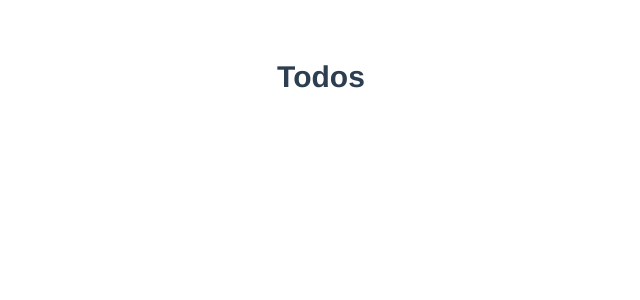
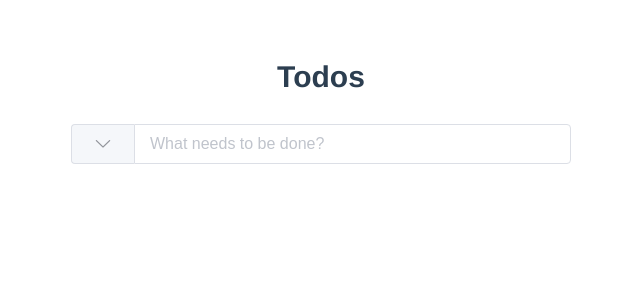
Before and after one commit to LaylaWang17/vue-todo-list, a Vue app: page / in a window 1280 px wide. Shown: the top 300 px of the page, without its empty margins (319-959 px from the left). Built offline with nearby package versions, Linux system fonts and the light colour scheme.

Commit message:
feat: add feature to input todo

```diff
--- a/src/App.vue
+++ b/src/App.vue
@@ -1,13 +1,22 @@
 <template>
   <div id="app">
     <p class="title">Todos</p>
+    <todo-input @add-todo="addTodo"></todo-input>
   </div>
 </template>
 
 <script>
+import TodoInput from './components/TodoInput.vue';
 export default {
   name: 'App',
-  components: {}
+  components: {
+    TodoInput
+  },
+  methods: {
+    addTodo: function(todo) {
+      console.log(todo);
+    }
+  }
 };
 </script>
 
@@ -18,7 +27,8 @@ export default {
   -moz-osx-font-smoothing: grayscale;
   text-align: center;
   color: #2c3e50;
-  margin-top: 60px;
+  margin: 60px auto;
+  width: 500px;
 }
 
 .title {
--- /dev/null
+++ b/src/components/TodoInput.vue
@@ -0,0 +1,32 @@
+<template>
+  <form @submit.prevent="$emit('add-todo', input)">
+    <el-input
+      class="input"
+      placeholder="What needs to be done?"
+      v-model="input"
+    >
+      <el-button
+        class="select-all-btn"
+        slot="prepend"
+        icon="el-icon-arrow-down"
+      ></el-button>
+    </el-input>
+  </form>
+</template>
+<style>
+.input {
+  font-size: 16px !important;
+}
+.select-all-btn {
+  font-size: 20px !important;
+}
+</style>
+<script>
+export default {
+  data() {
+    return {
+      input: ''
+    };
+  }
+};
+</script>
--- a/src/main.js
+++ b/src/main.js
@@ -1,5 +1,6 @@
 import Vue from 'vue';
 import App from './App.vue';
+import './components/element-ui';
 
 Vue.config.productionTip = false;
 
```
